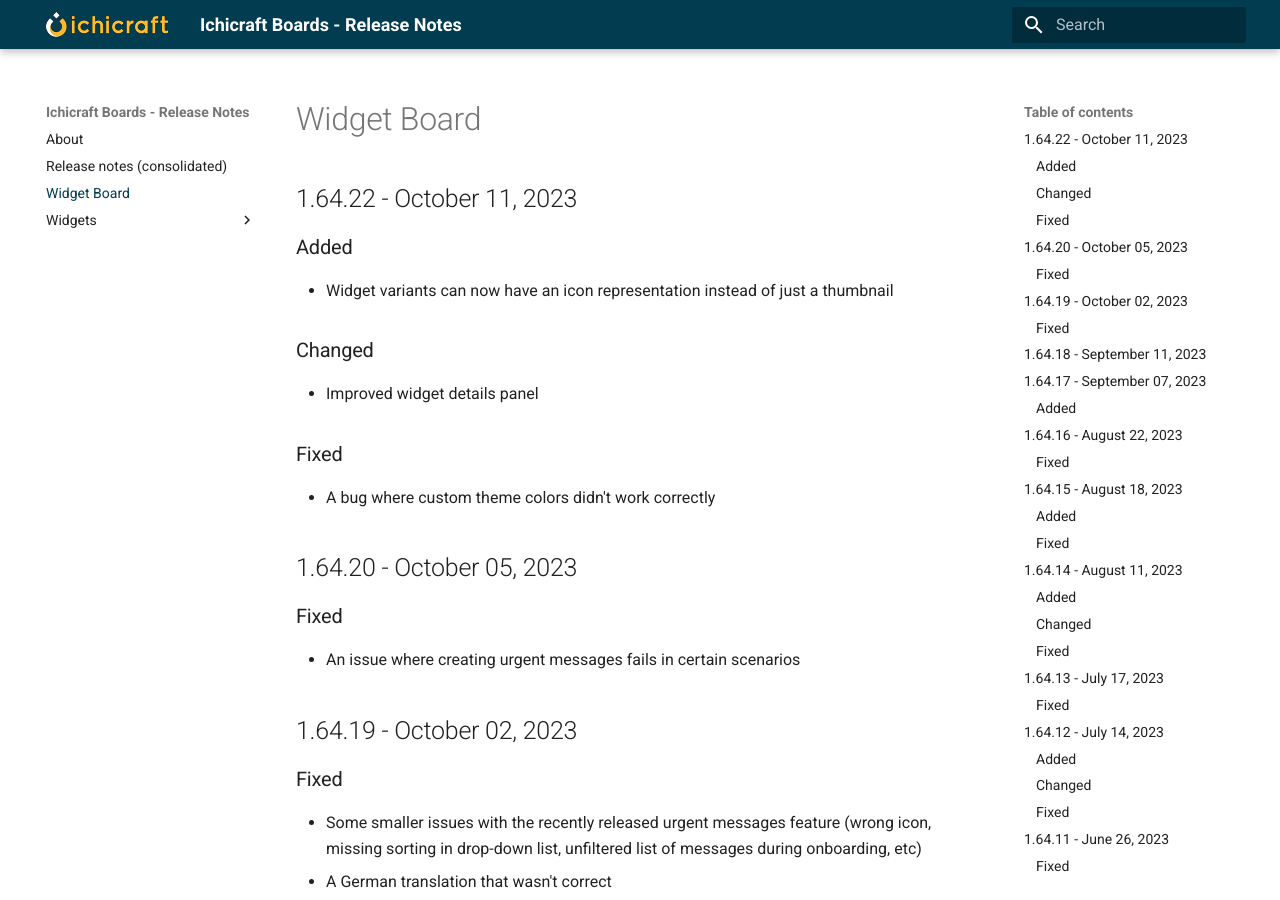
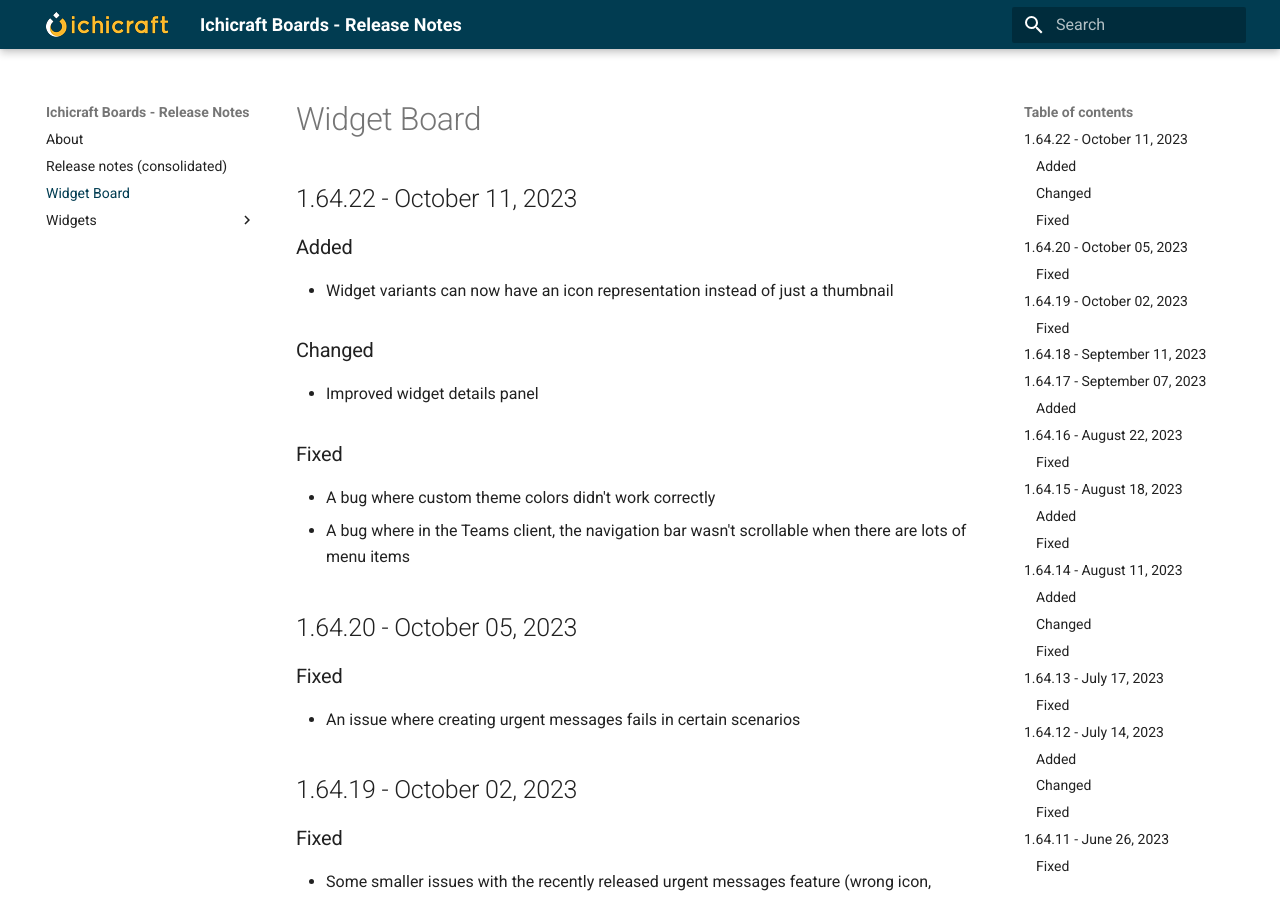
Before and after one commit to ichicraft/widgets-docs, an MkDocs documentation site: the page built from docs/Widget Board.md, in a window 1280 px wide and 900 px high. Built offline with MkDocs 1.6.1 and Material for MkDocs 9.7.7, drawn with Linux system fonts in a browser that asks for light colours.

Commit message:
added missing

```diff
--- a/docs/Widget Board.md
+++ b/docs/Widget Board.md
@@ -8,6 +8,7 @@
 
 ### Fixed
 - A bug where custom theme colors didn&#x27;t work correctly
+- A bug where in the Teams client, the navigation bar wasn&#x27;t scrollable when there are lots of menu items
 
 ## 1.64.20 - October 05, 2023
 
```
Also changed, not shown: docs/Release-notes-(consolidated).md (+1 -0 lines).
